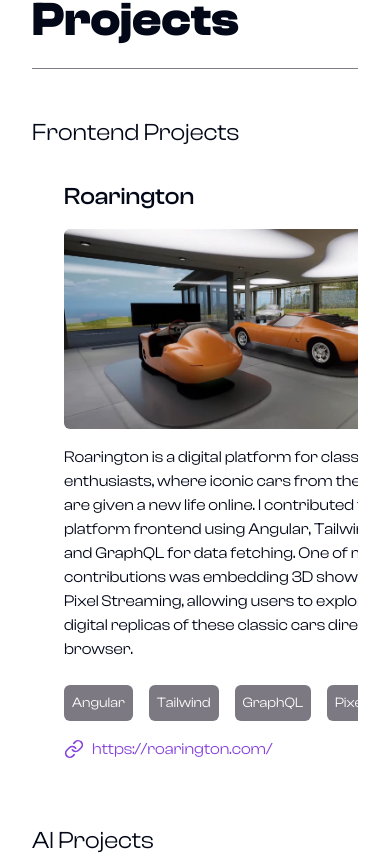
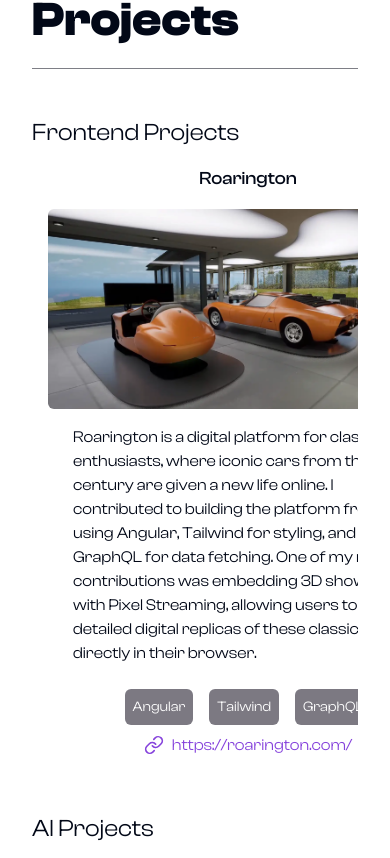
Before and after one commit to shadzijusu/shadzijusu.github.io, a React (Create React App) app: page / in a window 390 px wide. Shown: the part 4186-5044 px from the top of the page. Built offline with nearby package versions, Linux system fonts and the light colour scheme.

Commit message:
updated project car display

```diff
--- a/src/components/ui/project-card.tsx
+++ b/src/components/ui/project-card.tsx
@@ -12,9 +12,11 @@ export const ProjectCard = ({
   };
 }) => {
   return (
-    <div className="p-4 md:p-6 relative flex flex-col items-start md:items-center">
-      <h1 className="text-2xl mb-4 text-center font-medium">{project.title}</h1>
-      <div className="h-[200px] md:h-[360px]">
+    <div className="p-2 md:p-6 relative flex flex-col items-center">
+      <h1 className="text-lg md:text-2xl mb-4 text-center font-medium">
+        {project.title}
+      </h1>
+      <div className="w-[400px] md:w-auto h-[200px] md:h-[360px]">
         <img
           src={project.image}
           className="rounded-md w-full h-full object-cover object-center"
@@ -22,7 +24,7 @@ export const ProjectCard = ({
         ></img>
       </div>
 
-      <p className="max-w-[400px] md:max-w-xl whitespace-normal py-4 md:text-center ">
+      <p className="max-w-[350px] md:max-w-xl whitespace-normal py-4 md:text-center ">
         {project.description}
       </p>
       <div className="flex flex-row py-2 space-x-4 mb-4">
--- a/src/components/ui/projects.tsx
+++ b/src/components/ui/projects.tsx
@@ -9,7 +9,7 @@ export default function Projects() {
         "Roarington is a digital platform for classic car enthusiasts, where iconic cars from the 20th century are given a new life online. I contributed to building the platform frontend using Angular, Tailwind for styling, and GraphQL for data fetching. One of my main contributions was embedding 3D showrooms with Pixel Streaming, allowing users to explore detailed digital replicas of these classic cars directly in their browser.",
       image: "/images/roarington.webp",
       link: "https://roarington.com/",
-      toolsUsed: ["Angular", "Tailwind", "GraphQL", "Pixel Streaming"],
+      toolsUsed: ["Angular", "Tailwind", "GraphQL"],
     },
     {
       title: "OVRLAY",
@@ -17,7 +17,7 @@ export default function Projects() {
         "OVRLAY offers immersive, technology-driven experiences that help businesses engage with customers in innovative ways. My role involved developing the frontend using Remix, implementing a 3D showroom with AI-driven digital human, and bringing it to the frontend using Pixel Streaming. I also worked with GraphQL to optimize data flow, while utilizing Tailwind for clean and responsive design.",
       image: "/images/ovrlay.png",
       link: "https://ovrlay.world/",
-      toolsUsed: ["Remix", "Tailwind", "GraphQL", "Pixel Streaming"],
+      toolsUsed: ["Remix", "Tailwind", "GraphQL"],
     },
     {
       title: "BANZAI COLLECTION",
@@ -90,7 +90,7 @@ export default function Projects() {
 
         <h2 className="text-2xl mt-12">Frontend Projects</h2>
         <ScrollArea className="w-full whitespace-nowrap rounded-md">
-          <div className="flex w-max space-x-4 p-4">
+          <div className="flex w-max space-x-4 p-2 md:p-4">
             {frontendProjects.map((project) => (
               <ProjectCard project={project} key={project.title} />
             ))}
@@ -99,7 +99,7 @@ export default function Projects() {
         </ScrollArea>
         <h2 className="text-2xl mt-12">AI Projects</h2>
         <ScrollArea className="w-full whitespace-nowrap rounded-md">
-          <div className="flex w-max space-x-4 p-4">
+          <div className="flex w-max space-x-4 p-2 md:p-4">
             {AIProjects.map((project) => (
               <ProjectCard project={project} key={project.title} />
             ))}
@@ -109,7 +109,7 @@ export default function Projects() {
 
         <h2 className="text-2xl mt-12">React Native Projects</h2>
         <ScrollArea className="w-full whitespace-nowrap rounded-md">
-          <div className="flex w-max space-x-4 p-4">
+          <div className="flex w-max space-x-4 p-2 md:p-4">
             {mobileProjects.map((project) => (
               <ProjectCard project={project} key={project.title} />
             ))}
```
